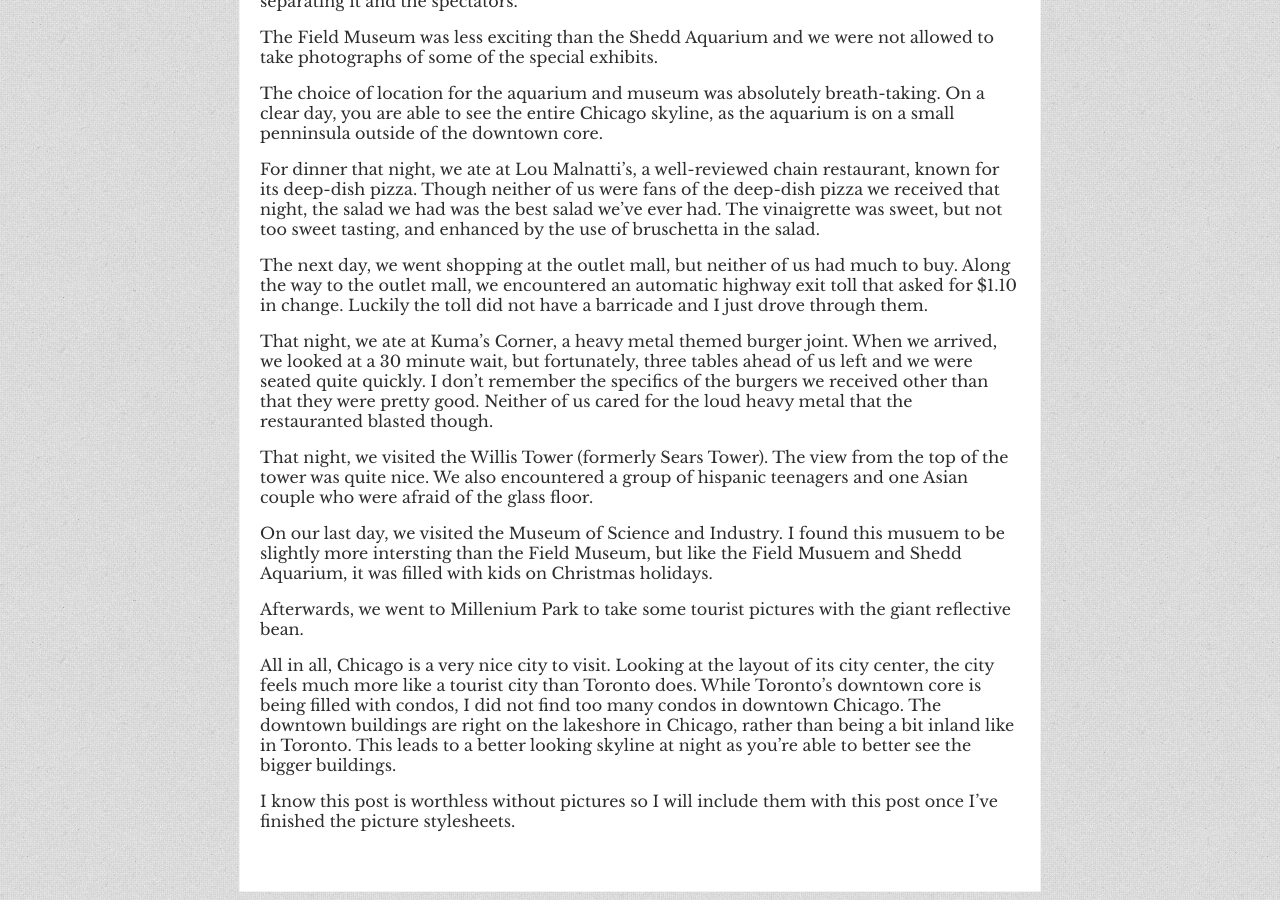
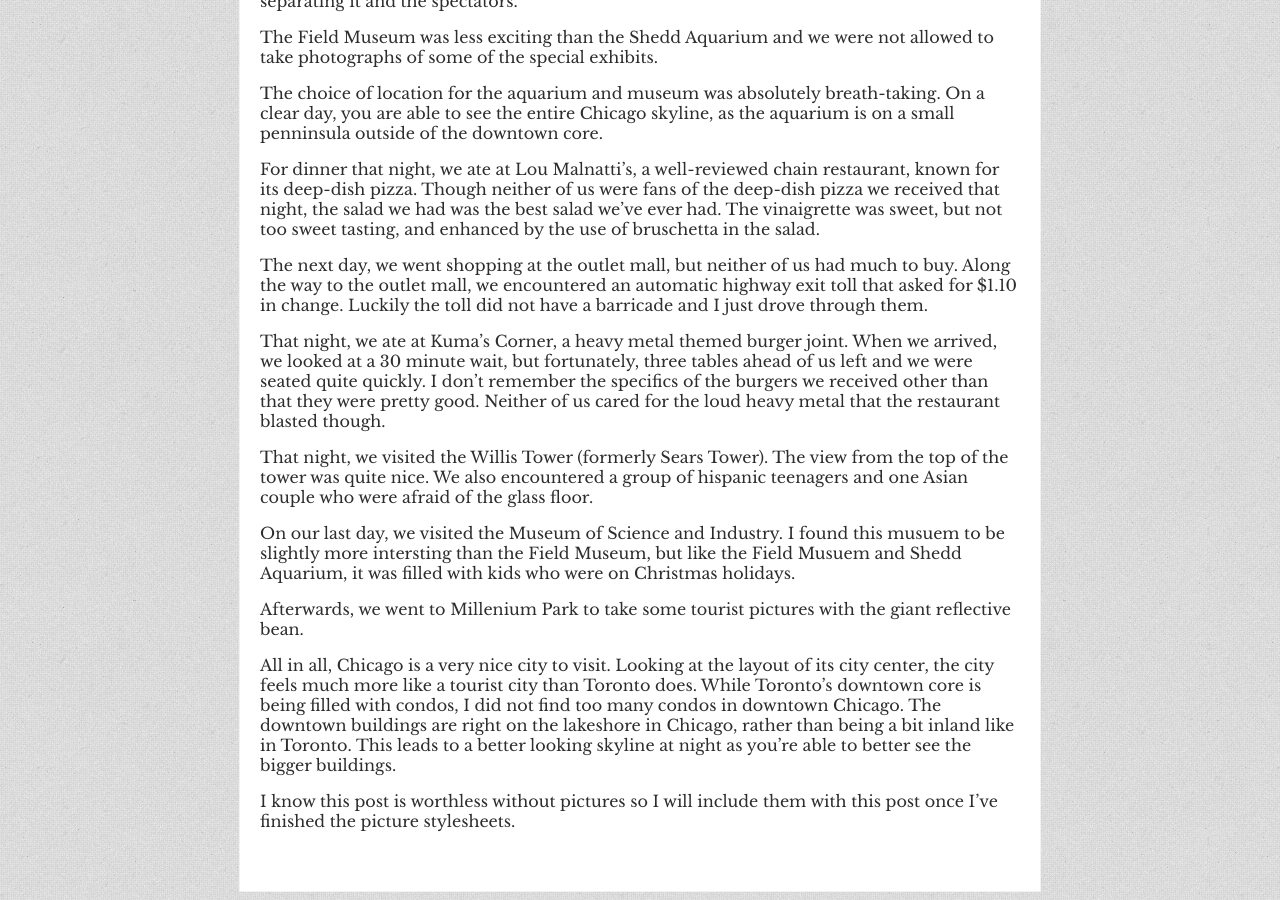
Before and after one commit to jerrysun21/jerrysun21.github.com, a Jekyll site: the page built from _posts/2013-01-12-chicago.md, in a window 1280 px wide and 900 px high, scrolled down 651 px. Built offline with Jekyll 4.4.1, drawn with Linux system fonts in a browser that asks for light colours.

Commit message:
grammar/spelling

```diff
--- a/_posts/2013-01-12-chicago.md
+++ b/_posts/2013-01-12-chicago.md
@@ -24,11 +24,11 @@
 
 The next day, we went shopping at the outlet mall, but neither of us had much to buy.  Along the way to the outlet mall, we encountered an automatic highway exit toll that asked for $1.10 in change.  Luckily the toll did not have a barricade and I just drove through them.
 
-That night, we ate at Kuma's Corner, a heavy metal themed burger joint.  When we arrived, we looked at a 30 minute wait, but fortunately, three tables ahead of us left and we were seated quite quickly.  I don't remember the specifics of the burgers we received other than that they were pretty good.  Neither of us cared for the loud heavy metal that the restauranted blasted though.
+That night, we ate at Kuma's Corner, a heavy metal themed burger joint.  When we arrived, we looked at a 30 minute wait, but fortunately, three tables ahead of us left and we were seated quite quickly.  I don't remember the specifics of the burgers we received other than that they were pretty good.  Neither of us cared for the loud heavy metal that the restaurant blasted though.
 
 That night, we visited the Willis Tower (formerly Sears Tower).  The view from the top of the tower was quite nice.  We also encountered a group of hispanic teenagers and one Asian couple who were afraid of the glass floor.
 
-On our last day, we visited the Museum of Science and Industry.  I found this musuem to be slightly more intersting than the Field Museum, but like the Field Musuem and Shedd Aquarium, it was filled with kids on Christmas holidays.
+On our last day, we visited the Museum of Science and Industry.  I found this musuem to be slightly more intersting than the Field Museum, but like the Field Musuem and Shedd Aquarium, it was filled with kids who were on Christmas holidays.
 
 Afterwards, we went to Millenium Park to take some tourist pictures with the giant reflective bean.
 
```
